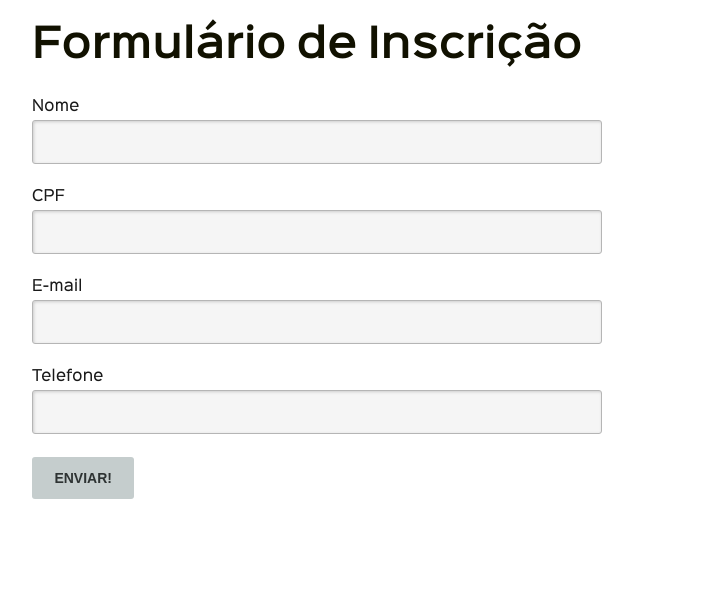
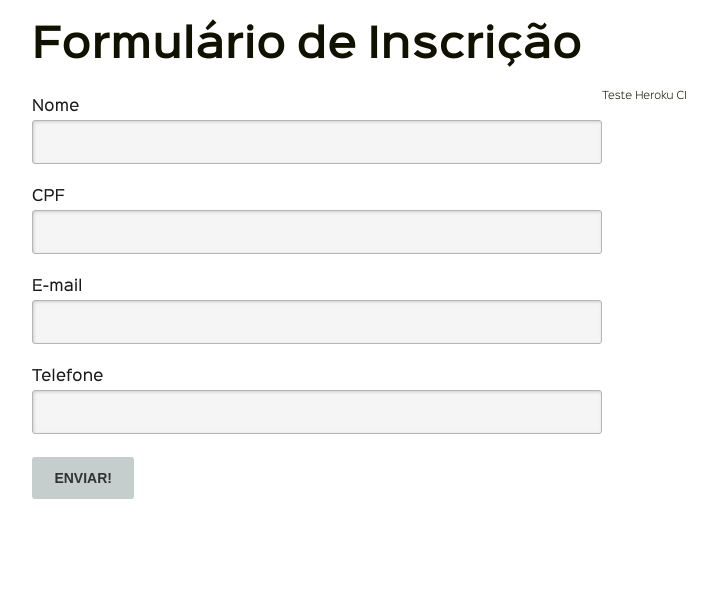
Before and after one commit to lgarciasbr/eventex, a Django app: page /inscricao/ in a window 1280 px wide. Shown: the part 90-689 px from the top of the page, without its empty margins (38-755 px from the left). Run offline with Django 3.2, Linux system fonts and the light colour scheme.

Commit message:
Teste Heroku CI

```diff
--- a/eventex/subscriptions/templates/subscriptions/subscription_form.html
+++ b/eventex/subscriptions/templates/subscriptions/subscription_form.html
@@ -6,6 +6,7 @@
     <section>
         <div class="content row padding-bottom-3 desktop-12 container">
             <h1>Formulário de Inscrição</h1>
+            Teste Heroku CI
             <div class="desktop-6">
                 <form action="." method="post">
                     {% csrf_token %}
```
